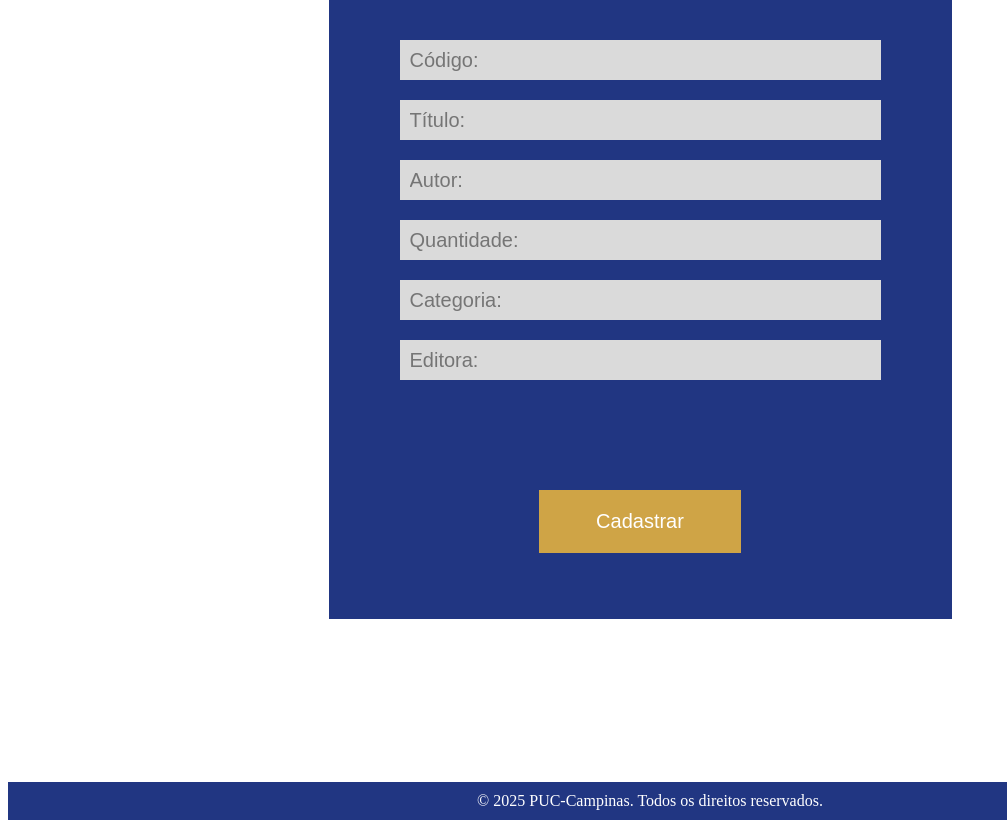
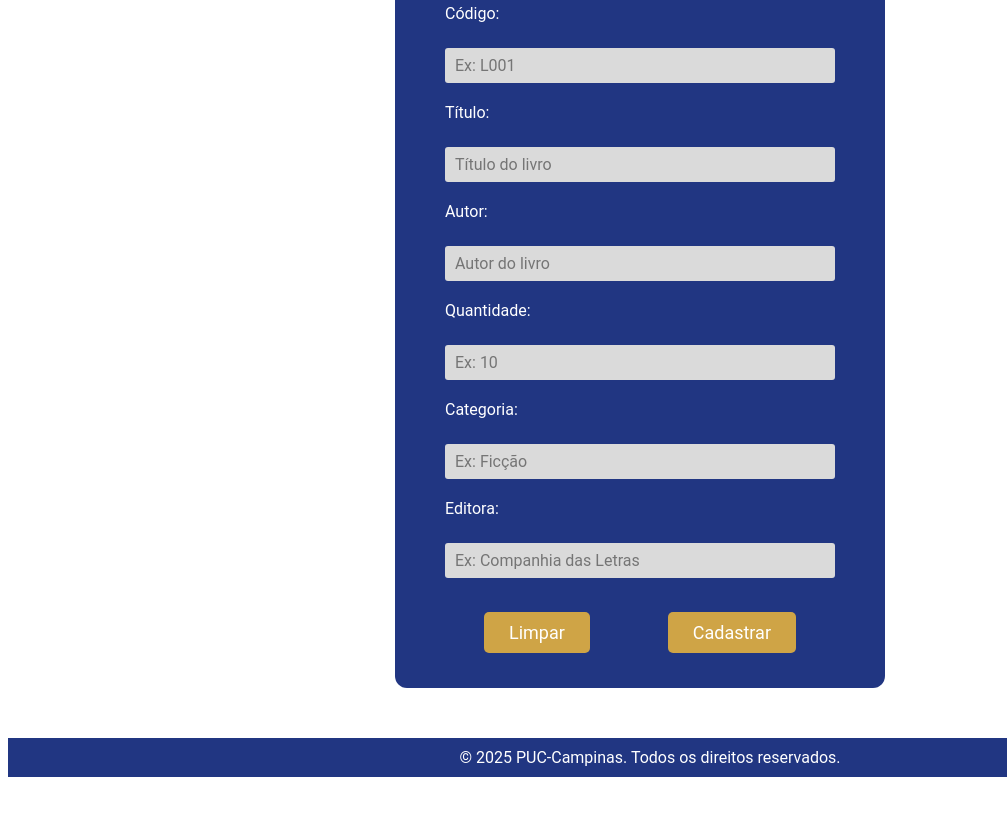
Before and after one commit to juliarodrigues-rocha/Projeto-Integrador-02, a website: page Sistema do bibliotecario/cadastroLivro.html in a window 1280 px wide. Shown: the part 293-1121 px from the top of the page, without its empty margins (0-1007 px from the left). After the commit the page ends 1078 px from the top, so only its background shows below. Drawn offline with Linux system fonts and the light colour scheme.

Commit message:
backend cadastro de livro e git .gitignore

```diff
--- a/Sistema do bibliotecario/bibliotecario.css
+++ /dev/null
@@ -1,87 +0,0 @@
-/* header */
-header img {
-    width: 147px;
-}
-
-header hr {
-    height: 2px;
-    background-color: #213682;
-    border: none;
-}
-
-/* main */
-.cadastroLivro {
-    background-color: #213682;
-    width: 100%;
-    max-width: 623px;
-    padding: 40px 30px;
-    margin: 40px auto;
-    box-sizing: border-box;
-    color: #fff;
-    min-height: 740px;
-    display: flex;
-    flex-direction: column;
-    gap: 20px;
-    margin-bottom: 163px;
-}
-
-.tituloCadastro {
-    color: #ffffff;
-    display: flex;
-    align-items: center;
-    justify-content: center;
-    margin-top: 0;
-    margin-bottom: 59px;
-    font-size: 36px;
-
-}
-
-.cadastroLivro {
-    background-color: #213682;
-    width: 623px;
-    min-height: 740px;
-    display: flex;
-    flex-direction: column;
-    align-items: center;
-}
-
-.cadastroLivro form {
-    display: flex;
-    flex-direction: column;
-    align-items: center;
-}
-
-.cadastroLivro input {
-  background-color: #DADADA;
-    width: 481px;
-    height: 40px;
-    border: none;
-    color: #213682;
-    font-size: 20px;
-    padding: 0 10px;
-    margin-bottom: 20px;
-    box-sizing: border-box; }
-
-.cadastroLivro button{
-    background-color: #CFA446;
-    width: 202px;
-    height: 63px;
-    font-size: 20px;
-    color: #fff;
-    cursor: pointer;
-    margin-top: 90px;
-    border: none;
-}
-
-
-/* footerrr */
-footer {
-    background-color: #213682;
-    color: white;
-    text-align: center;
-    padding: 10px;
-    bottom: 0;
-    left: 0;
-    width: 100%;
-
-}
--- /dev/null
+++ b/Sistema do bibliotecario/cadastroLivro.css
@@ -0,0 +1,83 @@
+/* header */
+header img {
+    width: 147px;
+}
+
+header hr {
+    height: 2px;
+    background-color: #213682;
+    border: none;
+}
+*{
+     font-family: "Roboto", sans-serif;
+}
+/* main */
+.azul_cadastrar_livro {
+  background-color: #213682;
+  color: #fff;
+  padding: 30px 20px;
+  border-radius: 12px;
+  margin: 50px auto;
+  text-align: center;
+  width: 450px;
+}
+
+.azul_cadastrar_livro h1 {
+  margin-bottom: 20px;
+  font-size: 32px;
+  text-align: center;
+}
+
+.form-cadastro-livro {
+  text-align: left;
+  padding: 0px 30px 5px 30px;
+  display: flex;
+  flex-direction: column;
+  gap: 20px;
+}
+
+.form-cadastro-livro input[type="text"],
+.form-cadastro-livro input[type="number"] {
+  width: 100%;
+  padding: 8px 10px;
+  margin-top: 5px;
+  border: none;
+  border-radius: 3px;
+  color: #213682;
+  background-color: #dadada;
+  font-size: 16px;
+  box-sizing: border-box;
+}
+
+.botoes_cadastrar_livro {
+  display: flex;
+  justify-content: space-around;
+  margin-top: 14px;
+}
+
+.botoes_cadastrar_livro button {
+  background-color: #cfa446;
+  color: #fff;
+  border: none;
+  border-radius: 5px;
+  padding: 10px 25px;
+  cursor: pointer;
+  font-size: 18px;
+  transition: 0.3s;
+}
+
+.botoes_cadastrar_livro button:hover {
+  background-color: #b58c3e;
+}
+
+/* footerrr */
+footer {
+    background-color: #213682;
+    color: white;
+    text-align: center;
+    padding: 10px;
+    bottom: 0;
+    left: 0;
+    width: 100%;
+
+}
--- a/Sistema do bibliotecario/cadastroLivro.html
+++ b/Sistema do bibliotecario/cadastroLivro.html
@@ -1,55 +1,90 @@
 <!DOCTYPE html>
-<html lang="en">
+<html lang="pt-br">
 <head>
   <meta charset="UTF-8">
   <meta name="viewport" content="width=device-width, initial-scale=1.0">
   <title>Cadastro de Livro</title>
-    <link rel="stylesheet" href="bibliotecario.css">
+  <link rel="stylesheet" href="cadastroLivro.css">
 </head>
 <body>
-    <!-- CABECALHO -->
+
   <header>
-         <img  src="//upload.wikimedia.org/wikipedia/commons/thumb/3/31/Logo_PUC-Campinas.svg/750px-Logo_PUC-Campinas.svg.png"
+    <img src="//upload.wikimedia.org/wikipedia/commons/thumb/3/31/Logo_PUC-Campinas.svg/750px-Logo_PUC-Campinas.svg.png"
          alt="Logo da Puc">
     <hr>
   </header>
 
+
   <main>
-        <section class="cadastroLivro">
-            <h1 class="tituloCadastro">Cadastro</h1>
+    <section class="azul_cadastrar_livro">
+      <h1>Cadastro de Livro</h1>
 
-            <form action="">
-                <div>
-                    <input type="text" id="codigo" name="codigo" placeholder="Código:">
+      <form class="form-cadastro-livro">
+        <label for="codigo">Código:</label>
+        <input type="text" id="codigo" name="codigo" placeholder="Ex: L001">
+
+        <label for="titulo">Título:</label>
+        <input type="text" id="titulo" name="titulo" placeholder="Título do livro">
+
+        <label for="autor">Autor:</label>
+        <input type="text" id="autor" name="autor" placeholder="Autor do livro">
+
+        <label for="quantidade">Quantidade:</label>
+        <input type="number" id="quantidade" name="quantidade" min="1" placeholder="Ex: 10">
+
+        <label for="categoria">Categoria:</label>
+        <input type="text" id="categoria" name="categoria" placeholder="Ex: Ficção">
+
+        <label for="editora">Editora:</label>
+        <input type="text" id="editora" name="editora" placeholder="Ex: Companhia das Letras">
+
+        <div class="botoes_cadastrar_livro">
+            <button type="reset">Limpar</button>
+          <button type="submit">Cadastrar</button>
+
         </div>
-
-                <div>
-                    <input type="text" id="titulo" name="titulo" placeholder="Título:">
-                </div>
-
-                <div>
-                    <input type="text" id="autor" name="autor" placeholder="Autor:">
-                </div>
-
-                <div>
-                    <input type="text" id="quantidade" name="quantidade" min="0" placeholder="Quantidade: ">
-                </div>
-
-                <div>
-                    <input type="text" id="categoria" name="categoria" placeholder="Categoria: ">
-                </div>
-
-                <div>
-                    <input type="text" id="editora" name="editora" placeholder="Editora: ">
-                </div>
-
-                <button type="submit">Cadastrar</button>
       </form>
     </section>
   </main>
 
+
   <footer>
     © 2025 PUC-Campinas. Todos os direitos reservados.
   </footer>
+
+  <script>
+
+    document.querySelector("form").addEventListener("submit", async (e) => {
+      e.preventDefault();
+
+      const livro = {
+        codigo: document.getElementById("codigo").value.trim(),
+        titulo: document.getElementById("titulo").value.trim(),
+        autor: document.getElementById("autor").value.trim(),
+        quantidade: document.getElementById("quantidade").value.trim(),
+        categoria: document.getElementById("categoria").value.trim(),
+        editora: document.getElementById("editora").value.trim(),
+      };
+
+      try {
+        const response = await fetch("http://localhost:3000/api/livros", {
+          method: "POST",
+          headers: { "Content-Type": "application/json" },
+          body: JSON.stringify(livro),
+        });
+
+        const result = await response.json();
+
+        if (response.ok) {
+          alert(result.message);
+          e.target.reset();
+        } else {
+          alert(result.error);
+        }
+      } catch (error) {
+        alert("Erro ao conectar ao servidor.");
+      }
+    });
+  </script>
 </body>
 </html>
```
Also changed, not shown: Sistema do bibliotecario/database.js (added, +26 -0 lines), Sistema do bibliotecario/package.json (added, +20 -0 lines), Sistema do bibliotecario/server.js (added, +58 -0 lines), 1 other file. Lines whose indentation alone changed are shown as unchanged.
